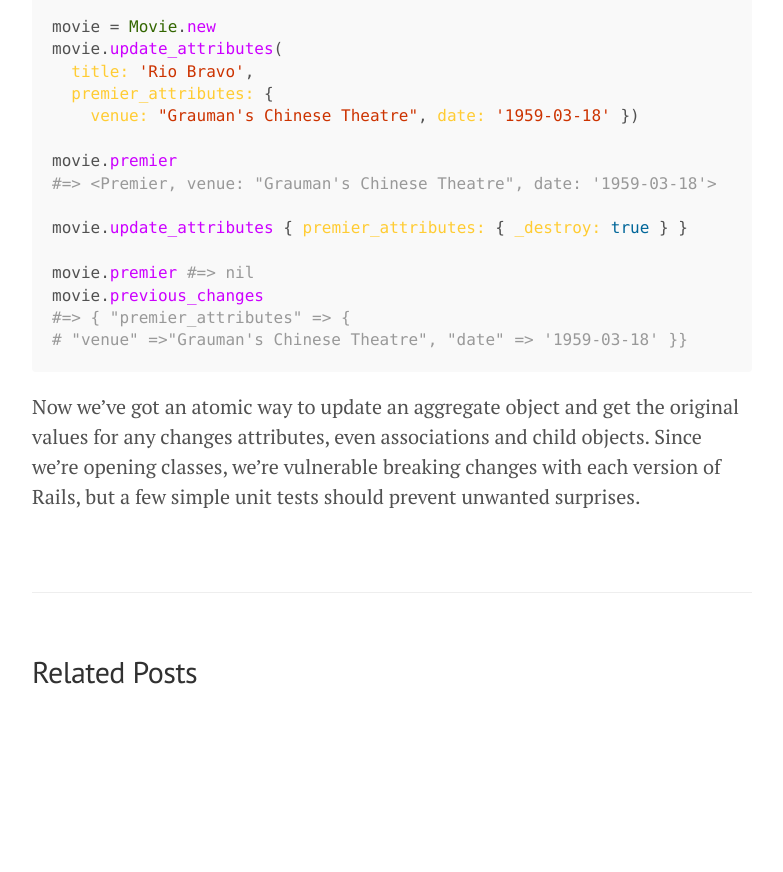
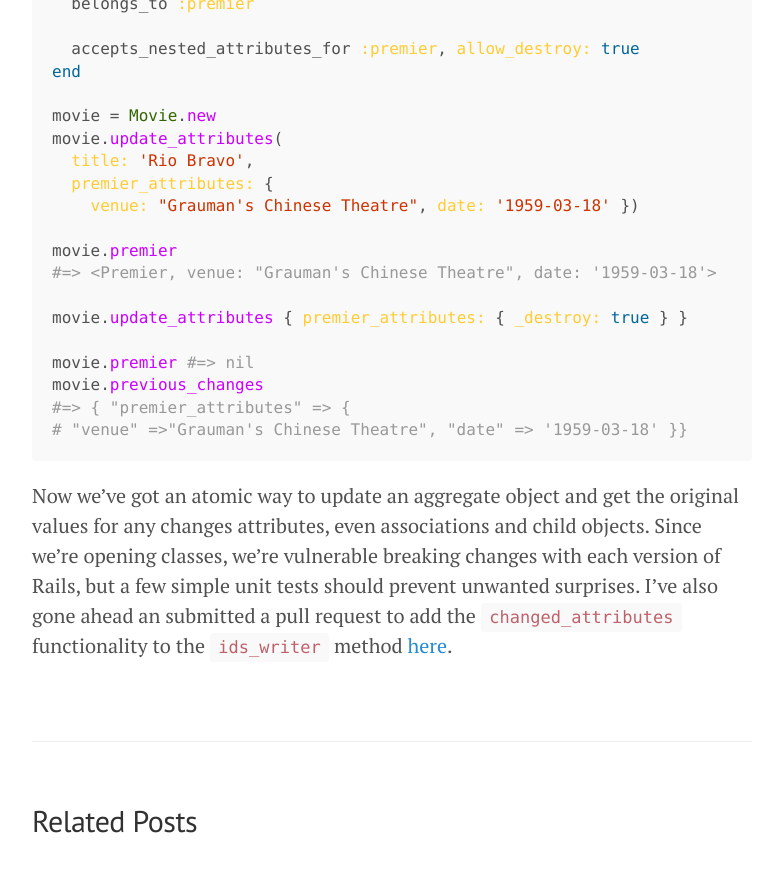
Before and after one commit to fshowalter/devblog, a Jekyll site: the page built from _posts/2014-03-03-auditing-in-rails.md, in a window 1280 px wide and 900 px high, scrolled down 11157 px. Shown: the top 872 px of the window, without its empty margins (248-1031 px from the left). Built offline with Jekyll 4.4.1, drawn with Linux system fonts in a browser that asks for light colours; Markdown is read by kramdown in place of the engine named in the settings; before the commit the page ends 11907 px from its top, so only the background shows below that; part of the change alters nothing that is shown; some of the changed text lies outside the part shown.

Commit message:
Update 2014-03-03-auditing-in-rails.md

````diff
--- a/_posts/2014-03-03-auditing-in-rails.md
+++ b/_posts/2014-03-03-auditing-in-rails.md
@@ -158,11 +158,15 @@ module ActiveRecord
   module Associations
     class CollectionAssociation < Association
       def ids_writer_with_changed_attributes(ids)
+        ids = normalize_ids(ids)
+
         old_ids = load_target.map do |t|
           t.send(reflection.primary_key_column.name)
         end
 
-        if ids_will_change(old_ids, ids)
+        old_ids = normalize_ids(old_ids)
+
+        if ids_will_change?(old_ids, ids)
           name = reflection.name.to_s.singularize
           owner.changed_attributes.merge!("#{name}_ids" => old_ids)
         end
@@ -174,8 +178,8 @@ module ActiveRecord
 
       private
 
-      def ids_will_change(old_ids, new_ids)
-        (normalize_ids(old_ids) & normalize_ids(new_ids)).any?
+      def ids_will_change?(old_ids, new_ids)
+        Set.new(old_ids) != Set.new(new_ids)
       end
 
       def normalize_ids(ids)
@@ -413,4 +417,4 @@ movie.previous_changes
 # "venue" =>"Grauman's Chinese Theatre", "date" => '1959-03-18' }}
 ```
 
-Now we've got an atomic way to update an aggregate object and get the original values for any changes attributes, even associations and child objects. Since we're opening classes, we're vulnerable breaking changes with each version of Rails, but a few simple unit tests should prevent unwanted surprises.
+Now we've got an atomic way to update an aggregate object and get the original values for any changes attributes, even associations and child objects. Since we're opening classes, we're vulnerable breaking changes with each version of Rails, but a few simple unit tests should prevent unwanted surprises. I've also gone ahead an submitted a pull request to add the `changed_attributes` functionality to the `ids_writer` method [here](https://github.com/rails/rails/pull/14282).
````
